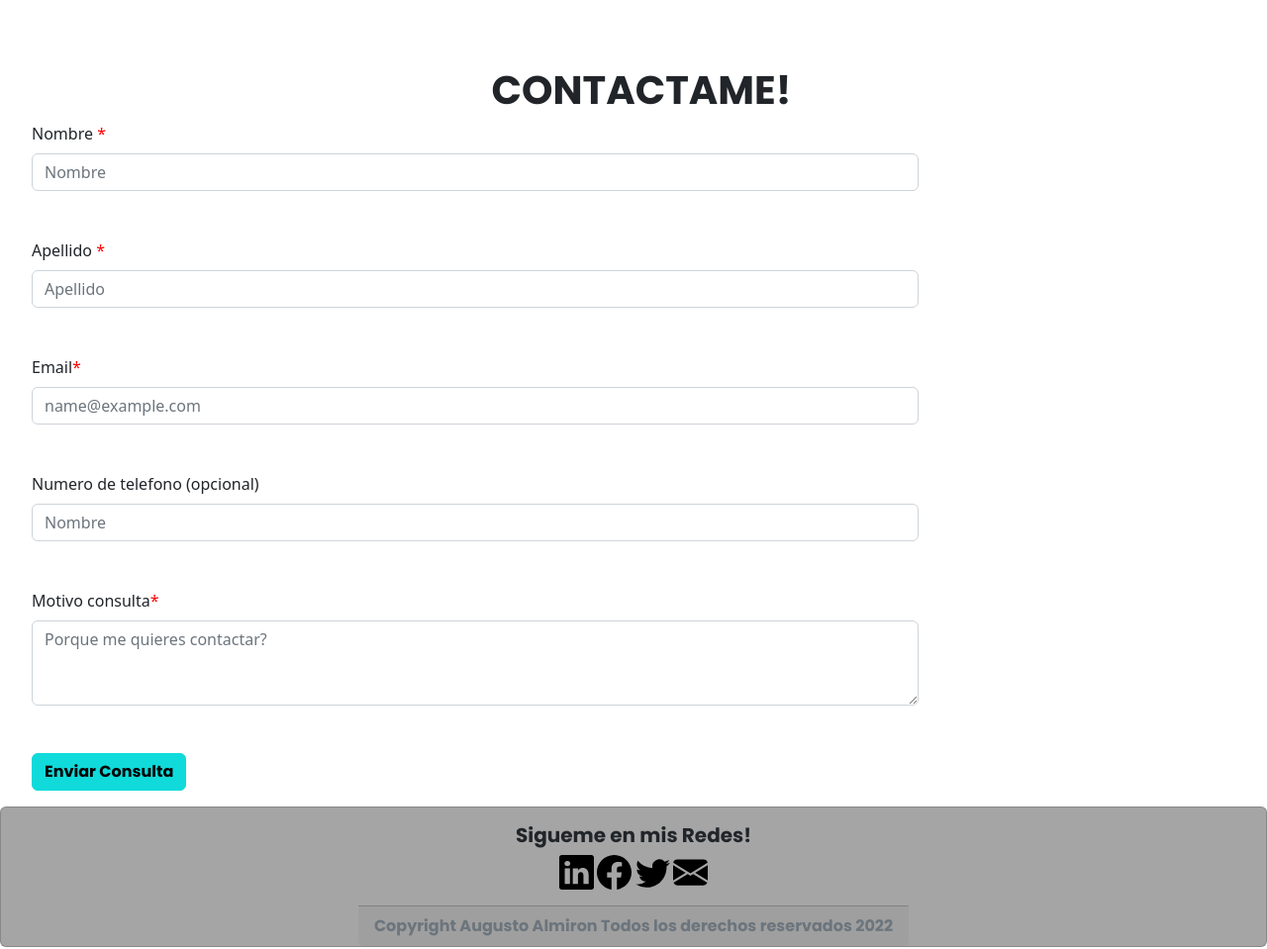
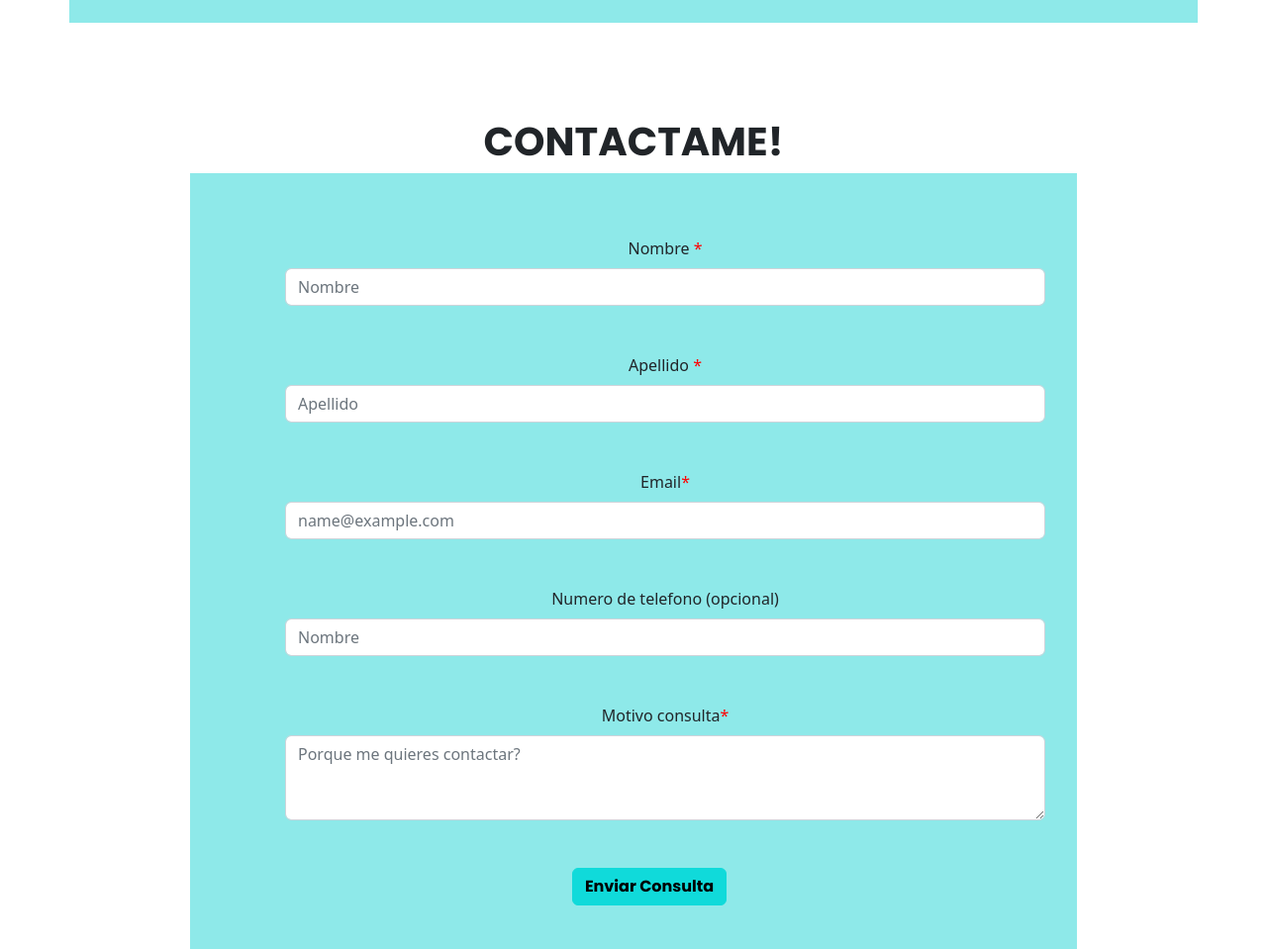
Before and after one commit to augusto01/portafolio_ap, a plain HTML site: page index.html in a window 1280 px wide. Shown: the part 1723-2682 px from the top of the page at 99% size. Drawn offline with Linux system fonts and the light colour scheme; files whose address does not match are found by name.

Commit message:
commit 1
portafolio html puro

```diff
--- a/css/style.css
+++ b/css/style.css
@@ -26,15 +26,19 @@ body{
 #container_porta {
     background-color:rgb(142, 233, 233);
     font-family: 'Poppins', sans-serif;
+    padding: 2%;
 
 }
 
 #container_porta h1{
     font-family: 'Poppins', sans-serif;
 }
+#contactame {
+    margin: 0 auto ;
 
+}
 #contactame h1{
-    margin-left: 1rem;
+
     font-family:'Poppins', sans-serif;
     text-align: center;
     justify-content: center;
@@ -45,6 +49,8 @@ body{
 
 .formulario{
     width: 100%;
+    margin: 0 auto;
+
 }
 .span{
     color: red;
@@ -74,10 +80,11 @@ body{
 }
 
 .content_contactame{
+    width: 70%;
+    background-color :rgb(142, 233, 233);
     margin: 0px auto;
     justify-content: center;
     display: flex;
-    justify-content: center;
 
 }
 
--- a/index.html
+++ b/index.html
@@ -133,26 +133,26 @@
       </section><br><br><br><br>
 
     <section id="contactame"><h1>CONTACTAME!</h1>
-        <div class="content_contactame">
-            <form action="" class="formulario" >
-                <div class="mb-5 justify-content-center" style="width: 70% ; margin-left: 2rem;">
+        <div class="content_contactame" style="padding: 5%;  margin-bottom: 5rem;">
+            <form action="" class="formulario" style="text-align: center;" >
+                <div class="mb-5 justify-content-center center" style="width: 100% ; margin-left: 2rem; text-align: center;">
                     <label for="exampleFormControlInput1" class="form-label" >Nombre <span>*</span></label>
                     <input type="text" class="form-control" id="exampleFormControlInput1" placeholder="Nombre" required>
                 </div>
-                <div class="mb-5 justify-content-center" style="width: 70% ; margin-left: 2rem;">
+                <div class="mb-5 justify-content-center" style="width: 100% ; margin-left: 2rem;">
                     <label for="exampleFormControlInput1" class="form-label">Apellido <span>*</span></label>
                     <input type="text" class="form-control" id="exampleFormControlInput1" placeholder="Apellido" required >
                 </div>
 
-                <div class="mb-5 justify-content-center" style="width: 70% ; margin-left: 2rem;">
+                <div class="mb-5 justify-content-center" style="width: 100% ; margin-left: 2rem;">
                     <label for="exampleFormControlInput1" class="form-label">Email<span>*</span> </label>
                     <input type="email" class="form-control" id="exampleFormControlInput1" placeholder="name@example.com" required>
                 </div>
-                <div class="mb-5 justify-content-center" style="width: 70% ; margin-left: 2rem;">
+                <div class="mb-5 justify-content-center" style="width: 100% ; margin-left: 2rem;">
                     <label for="exampleFormControlInput1" class="form-label">Numero de telefono (opcional) </label>
                     <input type="number" class="form-control" id="exampleFormControlInput1" placeholder="Nombre">
                 </div>
-                <div class="mb-5 justify-content-between "style="width: 70% ; margin-left: 2rem;" >
+                <div class="mb-5 justify-content-between "style="width: 100% ; margin-left: 2rem;" >
                     <label for="exampleFormControlTextarea1" class="form-label" >Motivo consulta<span>*</span></label>
                     <textarea class="form-control" id="exampleFormControlTextarea1" required placeholder="Porque me quieres contactar?" rows="3"></textarea>
                 </div>
```
